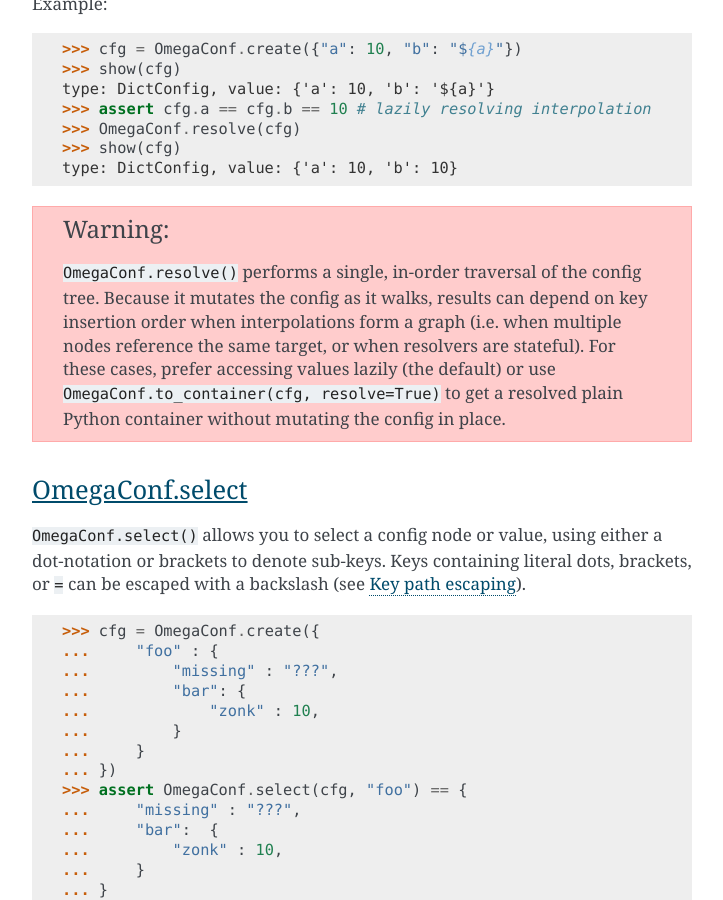
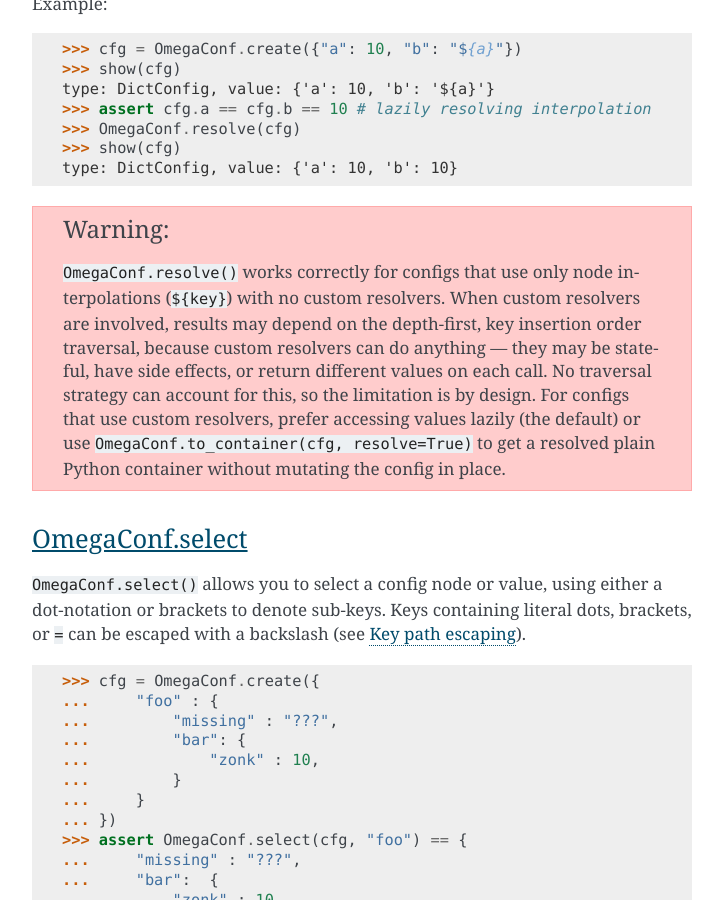
Before and after one commit to omry/omegaconf, a Sphinx documentation site: the page built from docs/source/usage.rst, in a window 1280 px wide and 900 px high, scrolled down 15901 px. Shown: the whole window, without its empty margins (388-1111 px from the left). Built offline with Sphinx 7.4.7, drawn with Linux system fonts in a browser that asks for light colours.

Commit message:
Reframe OmegaConf.resolve limitation around custom resolvers
The previous documentation framed the limitation as a single-pass
traversal issue. The real limitation is that custom resolvers can do
anything (be stateful, have side effects, return different values on
each call), so no traversal strategy can guarantee consistent results.
Update the docstring and usage docs to reflect this.

See #1112

```diff
--- a/docs/source/usage.rst
+++ b/docs/source/usage.rst
@@ -772,13 +772,15 @@
 
 .. warning::
 
-    ``OmegaConf.resolve()`` performs a single, in-order traversal of the config
-    tree.  Because it mutates the config as it walks, results can depend on key
-    insertion order when interpolations form a graph (i.e. when multiple nodes
-    reference the same target, or when resolvers are stateful).
-    For these cases, prefer accessing values lazily (the default) or use
-    ``OmegaConf.to_container(cfg, resolve=True)`` to get a resolved plain Python
-    container without mutating the config in place.
+    ``OmegaConf.resolve()`` works correctly for configs that use only node
+    interpolations (``${key}``) with no custom resolvers.  When custom resolvers
+    are involved, results may depend on the depth-first, key insertion order
+    traversal, because custom resolvers can do anything — they may be stateful,
+    have side effects, or return different values on each call.  No traversal
+    strategy can account for this, so the limitation is by design.
+    For configs that use custom resolvers, prefer accessing values lazily (the
+    default) or use ``OmegaConf.to_container(cfg, resolve=True)`` to get a
+    resolved plain Python container without mutating the config in place.
 
 OmegaConf.select
 ^^^^^^^^^^^^^^^^
```
Also changed, not shown: 1 other file.
